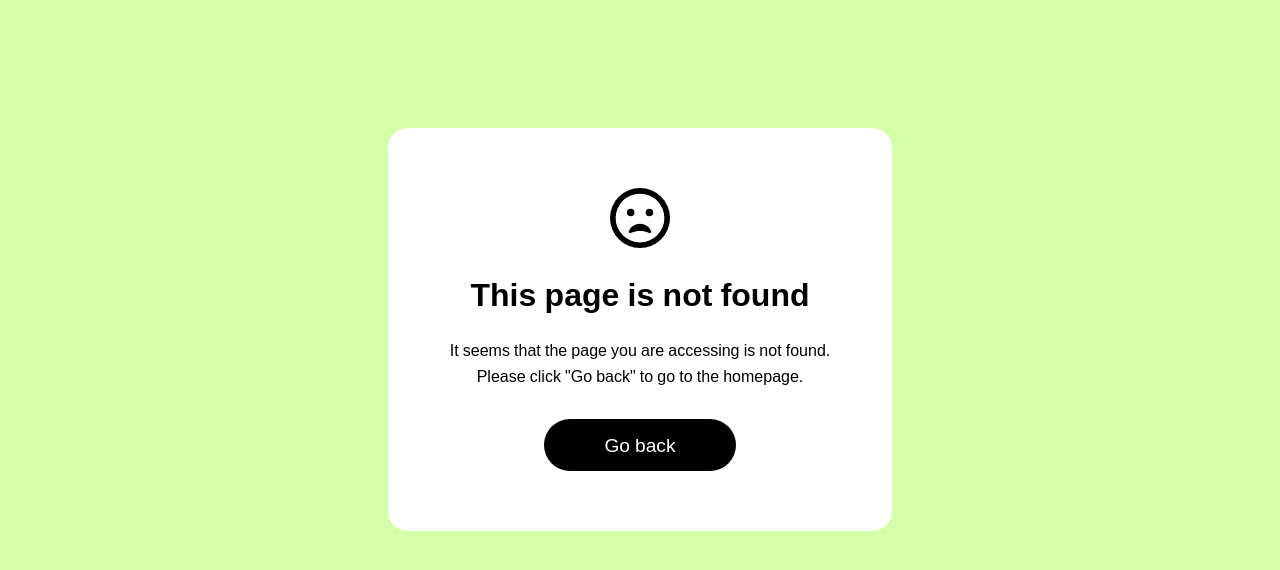
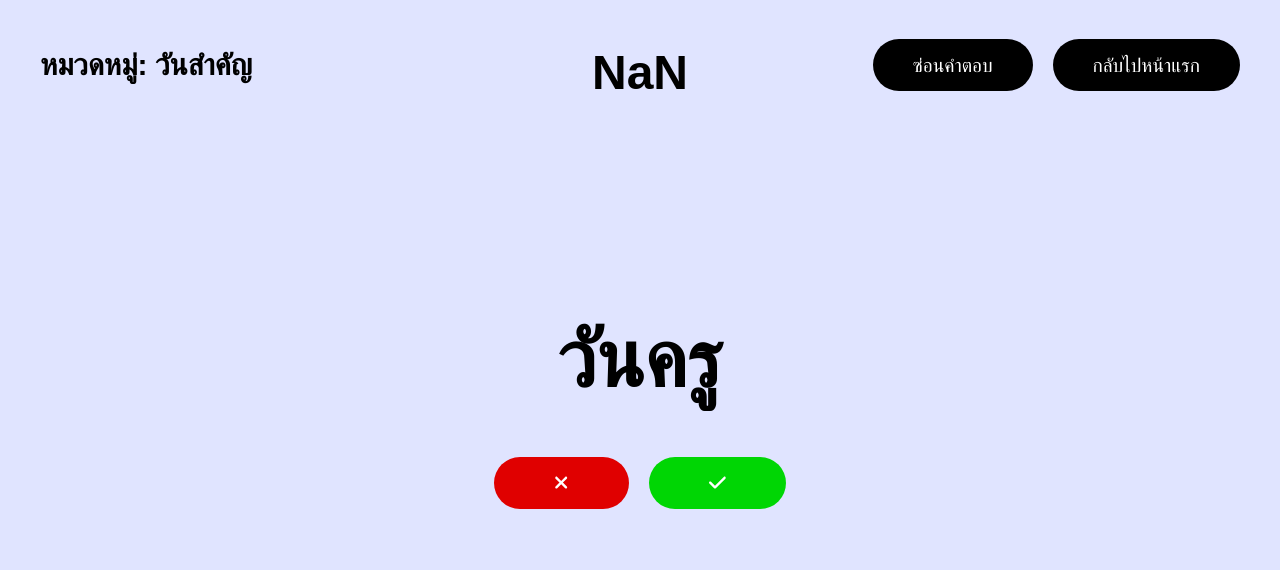
Before and after one commit to suttirakcha/lets-guess, a React (Create React App) app: page /th/holidays in a window 1280 px wide. Before the commit this address had no page. Shown: the top 570 px of the page. Built offline with nearby package versions, Linux system fonts and the light colour scheme; a web font is replaced by a local one.

Commit message:
Commit Codes

```diff
--- a/src/App.js
+++ b/src/App.js
@@ -63,6 +63,7 @@ import SeasoningTh from "./th/categories/seasoning";
 import OccupationsTh from "./th/categories/occupations";
 import BowkylionSongs from "./th/categories/bowkylion-songs";
 import ClothingTh from "./th/categories/clothing";
+import HolidaysTh from "./th/categories/holidays";
 
 import MainPageZh from "./zh/main";
 import AnimalsZh from "./zh/categories/animals";
@@ -135,6 +136,7 @@ export default function App(){
         <Route path="/th/occupations" element={<OccupationsTh />} />
         <Route path="/th/bowkylion-songs" element={<BowkylionSongs />} />
         <Route path="/th/clothing" element={<ClothingTh />} />
+        <Route path="/th/holidays" element={<HolidaysTh />} />
 
         {/* Chinese */}
         <Route path="/zh" element={<MainPageZh />} />
--- a/src/categories/sports.js
+++ b/src/categories/sports.js
@@ -3,6 +3,6 @@ import "../App.scss";
 import Questions from "../components/questions";
 
 export default function Sports(){
-  const words = ["Football","Handball","Volleyball","Baseball","Basketball","Rugby","Jogging","Skiing","Skating","Ice skating","E-Sport","Tennis","Badminton","Cricket","Boxing","Golf","Archery","Racquetball","Gymnastics","Judo","Shooting","Cycling","Climbing","Bowling","Scootering","Skateboarding","Surfing","Jujitsu","Sumo","Karate","Vovinam","Ice hockey","Marathon","Sailing","Yachting","Kayaking","Cheerleading"];
+  const words = ["Football","Handball","Volleyball","Baseball","Basketball","Rugby","Jogging","Skiing","Skating","Ice skating","E-Sport","Tennis","Badminton","Cricket","Boxing","Golf","Archery","Racquetball","Gymnastics","Judo","Shooting","Cycling","Climbing","Bowling","Scootering","Skateboarding","Surfing","Jujitsu","Sumo","Karate","Vovinam","Ice hockey","Marathon","Sailing","Yachting","Kayaking","Cheerleading","Diving","Snooker","Taekwondo","Weightlifting"];
   return (<Questions answers={words} category="Sports" redirect="/sports"/>)
 }
--- /dev/null
+++ b/src/th/categories/holidays.js
@@ -0,0 +1,8 @@
+import React from "react";
+import "../../App.scss";
+import QuestionsTh from "../components/questions";
+
+export default function HolidaysTh(){
+  const words = ["วันขึ้นปีใหม่","วันสงกรานต์","วันตรุษจีน","วันวิสาขบูชา","วันอาสาฬหบูชา","วันพ่อ","วันแม่","วันจักรี","วันสิ้นปี","วันมาฆบูชา","วันเข้าพรรษา","วันออกพรรษา","วันรัฐธรรมนูญ","วันพืชมงคล","วันฉัตรมงคล","วันแรงงาน","วันครู","วันเด็ก","วันวาเลนไทน์","วันสตรีสากล","วันคริสต์มาส","วันฮาโลวีน","วันลอยกระทง","วันอัฏฐมีบูชา","วันไหว้พระจันทร์","วันเชงเม้ง","วันสารทจีน","วันอนามัยโลก","วันงดสูบบุหรี่โลก","วันปิยมหาราช","วันสุนทรภู่","วันวิทยาศาสตร์แห่งชาติ","วันรพี","วันต่อต้านยาเสพติดโลก","วันภาษาไทยแห่งชาติ","วันคุ้มครองโลก","วันโกหกโลก"];
+  return (<QuestionsTh answers={words} category="วันสำคัญ" redirect="/th/holidays"/>)
+}
--- a/src/th/main.js
+++ b/src/th/main.js
@@ -520,6 +520,10 @@ export default function MainPage(){
         link: "/th/travel-to-foreign-countries"
       },
       {
+        category: "วันสำคัญ",
+        link: "/th/holidays"
+      },
+      {
         category: "สภาพอากาศ",
         link: "/th/weather"
       },
@@ -629,6 +633,7 @@ export default function MainPage(){
         <CardCate category="เพลงวง ETC" link="/th/etc-songs"/>
         <CardCate category="เพลงวง Tattoo Colour" link="/th/tattoo-colour"/>
         <CardCate category="ภาษาที่ใช้อักษรละติน" link="/th/latin-used-languages"/>
+        <CardCate category="วันสำคัญ" link="/th/holidays"/>
         <CardCate category="สถานที่ท่องเที่ยวในกรุงเทพ" link="/th/places-in-bangkok"/>
         <CardCate category="สภาพอากาศ" link="/th/weather"/>
         <CardCate category="สัตว์ต่างๆ" link="/th/animals"/>
```
